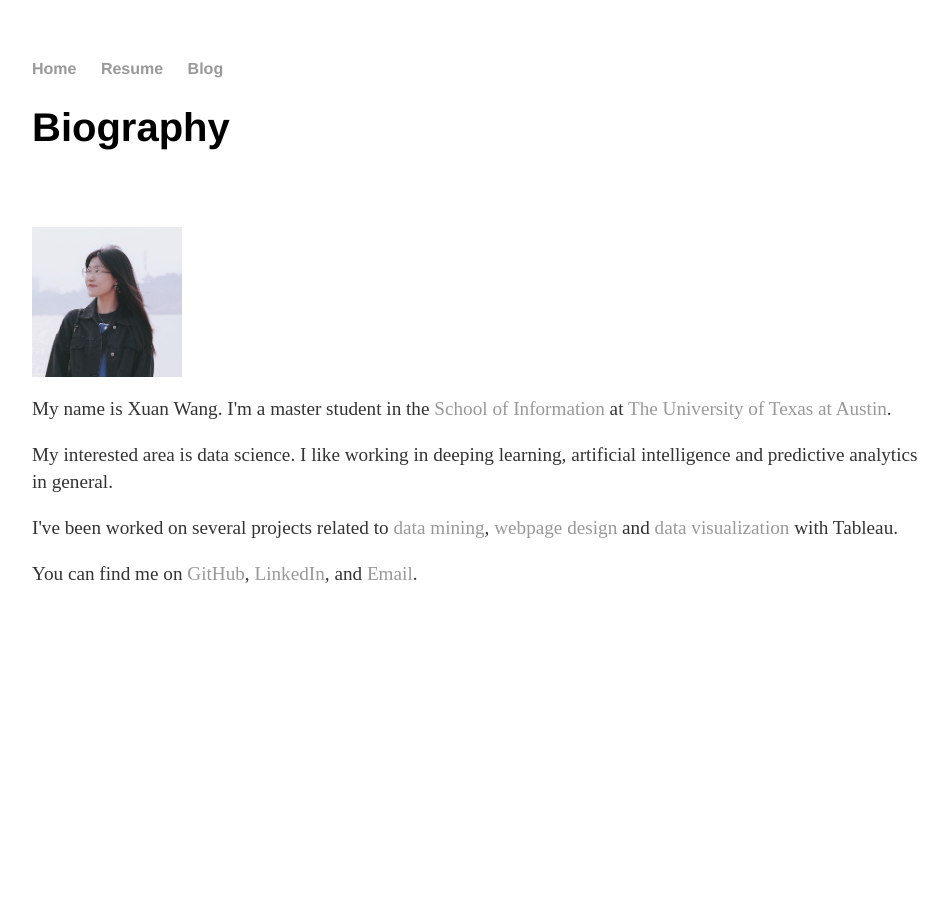
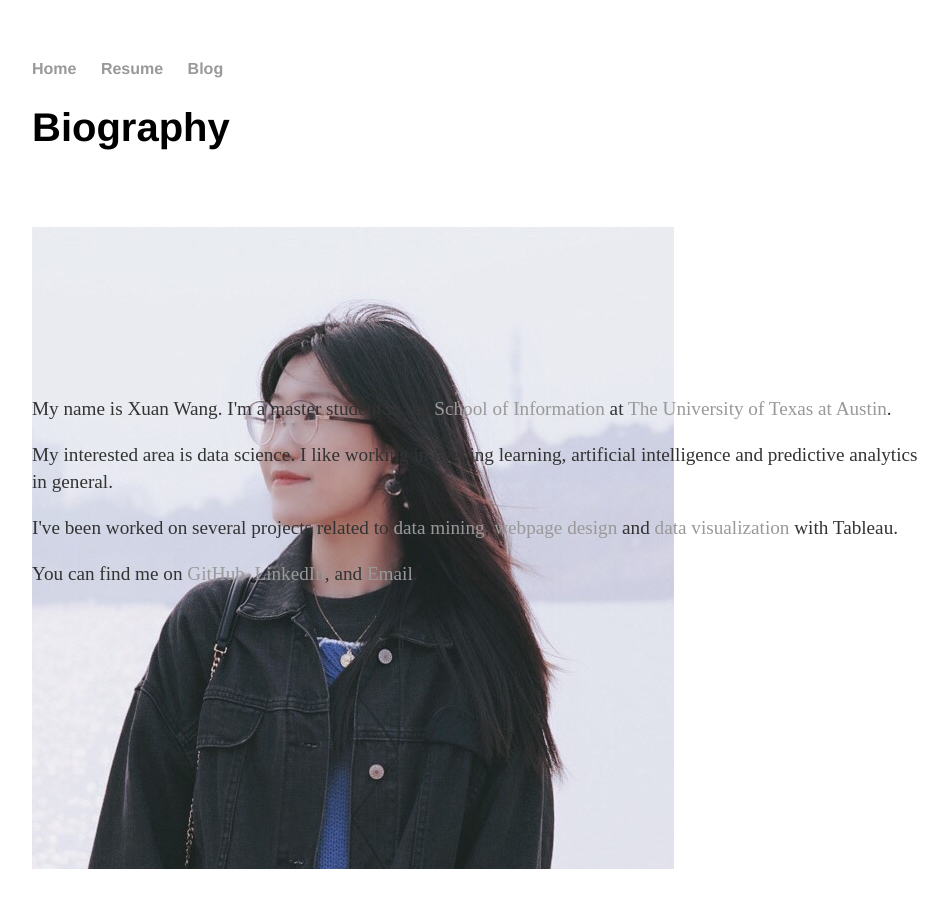
Before and after one commit to xxuanwang-zz/Portfolio, a Jekyll site: the page built from index.html, in a window 1280 px wide. Shown: the whole page, without its empty margins (160-1108 px from the left). Built offline with Jekyll 4.4.1, drawn with Linux system fonts in a browser that asks for light colours.

Commit message:
Update index.html

```diff
--- a/index.html
+++ b/index.html
@@ -13,8 +13,6 @@ title: Xuan Wang
 		  padding-top:50px;
 	  }
 	  .img {
-		  width: 100%;
-		  height: auto;
 		  display:block;
 		  margin:0 auto;
 		  object-fit: cover;
```
